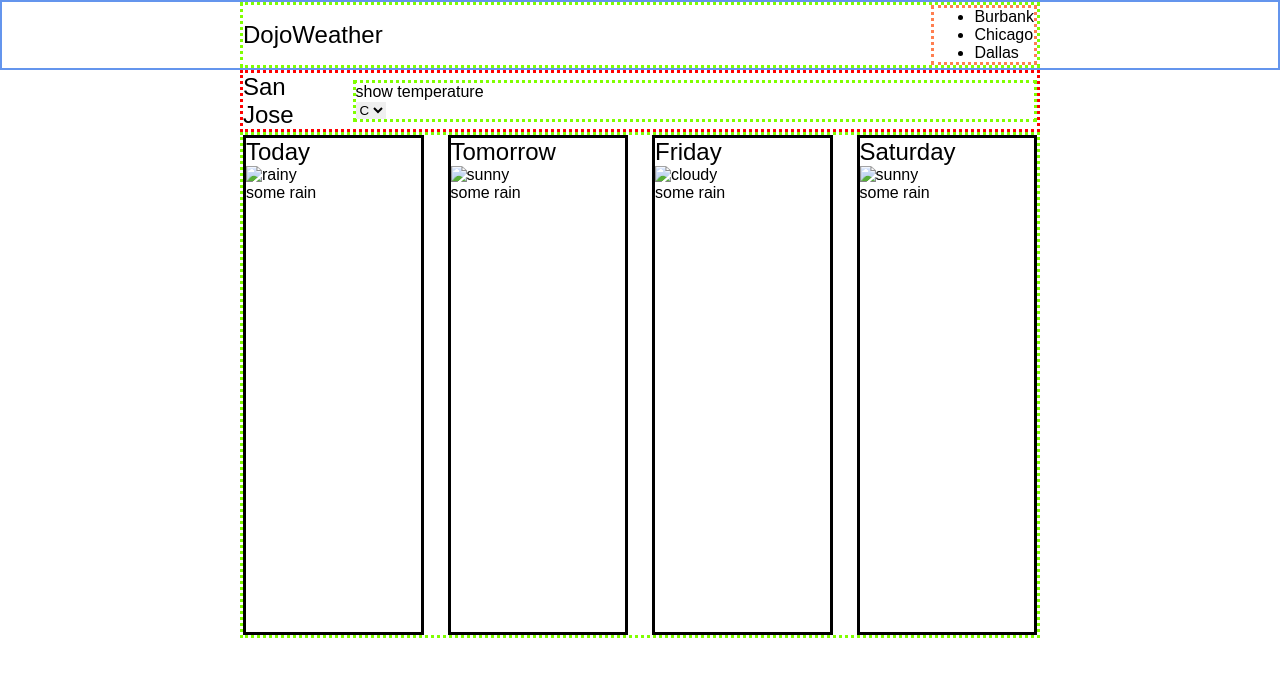
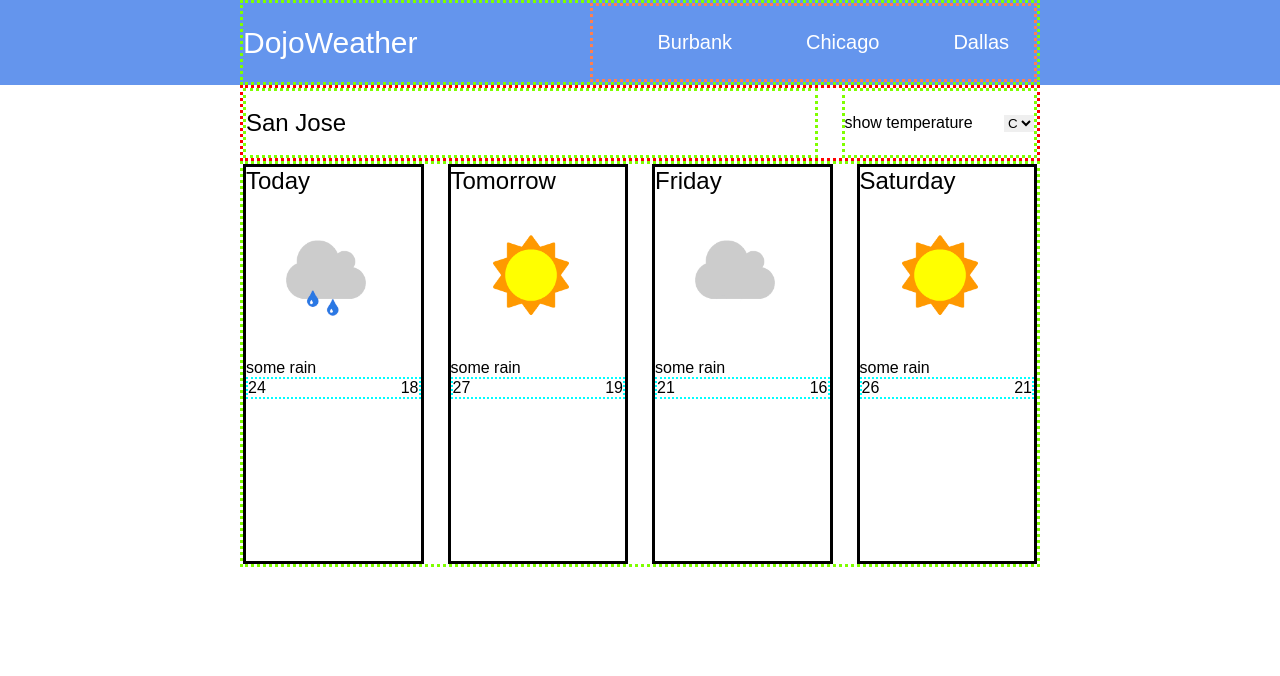
Before and after one commit to jsextonprofessional/Dojo_Weather, a plain HTML site: page index.html in a window 1280 px wide. Drawn offline with Linux system fonts and the light colour scheme.

Commit message:
updated layout, still needs functionality

```diff
--- a/index.html
+++ b/index.html
@@ -15,7 +15,7 @@
         <div class="container flexed">
             <h1>DojoWeather</h1>
             <div class="menu">
-                <ul>
+                <ul class="flexed">
                     <li>Burbank</li>
                     <li>Chicago</li>
                     <li>Dallas</li>
@@ -28,9 +28,11 @@
         <!-- Midpage Control Panel -->
         <div class="control container flexed">
             <!-- Left -->
-            <h2>San Jose</h2>
+            <div id="control-left" class="container flexed">
+                <h2>San Jose</h2>
+            </div>
             <!-- Right -->
-            <div class="temp-select container">
+            <div id="control-right" class="container flexed">
                 <p>show temperature</p>
                 <select name="cars" id="cars">
                     <option value="celcius">C</option>
@@ -45,52 +47,52 @@
                 <div class="weekday">
                     <h2>Today</h2>
                 </div>
-                <img src="" alt="rainy">
+                <img src="./images/some_rain.png" alt="rainy" class="weathericon">
                 <div class="weather">
                     <p>some rain</p>
                 </div>
-                <div class="temprow">
-                    <div class="hi"></div>
-                    <div class="low"></div>
+                <div class="temprow flexed">
+                    <div class="hi">24</div>
+                    <div class="low">18</div>
                 </div>
             </div>
             <div class="column">
                 <div class="weekday">
                     <h2>Tomorrow</h2>
                 </div>
-                <img src="" alt="sunny">
+                <img src="./images/some_sun.png" alt="sunny" class="weathericon">
                 <div class="weather">
                     <p>some rain</p>
                 </div>
-                <div class="temprow">
-                    <div class="hi"></div>
-                    <div class="low"></div>
+                <div class="temprow flexed">
+                    <div class="hi">27</div>
+                    <div class="low">19</div>
                 </div>
             </div>
             <div class="column">
                 <div class="weekday">
                     <h2>Friday</h2>
                 </div>
-                <img src="" alt="cloudy">
+                <img src="./images/some_clouds.png" alt="cloudy" class="weathericon">
                 <div class="weather">
                     <p>some rain</p>
                 </div>
-                <div class="temprow">
-                    <div class="hi"></div>
-                    <div class="low"></div>
+                <div class="temprow flexed">
+                    <div class="hi">21</div>
+                    <div class="low">16</div>
                 </div>
             </div>
             <div class="column">
                 <div class="weekday">
                     <h2>Saturday</h2>
                 </div>
-                <img src="" alt="sunny">
+                <img src="./images/some_sun.png" alt="sunny" class="weathericon">
                 <div class="weather">
                     <p>some rain</p>
                 </div>
-                <div class="temprow">
-                    <div class="hi"></div>
-                    <div class="low"></div>
+                <div class="temprow flexed">
+                    <div class="hi">26</div>
+                    <div class="low">21</div>
                 </div>
             </div>
         </div>
--- a/style.css
+++ b/style.css
@@ -4,10 +4,12 @@
     box-sizing: border-box;
     font-family: sans-serif;
     font-weight: lighter;
+    list-style: none;
 }
 
 .container {
     width: 800px;
+    min-height: 70px;
     margin: 0 auto;
     border: chartreuse dotted 3px;
 }
@@ -20,9 +22,19 @@
 }
 
 nav {
-    border: cornflowerblue solid 2px;
+    background-color: cornflowerblue;
 }
 
+h1 {
+    color: white;
+    font-size: 30px;
+}
+
+li {
+    color: white;
+    margin: 25px;
+    font-size: 20px;
+}
 .control {
     border: 3px dotted red;
 }
@@ -37,6 +49,25 @@ nav {
 
 .column {
     border: 3px solid black;
-    min-height: 500px;
+    min-height: 400px;
     width: 100%;
 }
+
+.weathericon {
+    height: 160px;
+}
+.temprow {
+    min-height: 20px;
+    border: 2px dotted cyan;
+}
+
+#control-left {
+    flex: 3;
+}
+
+#control-right {
+    flex: 1;
+}
+/* .tempt-select {
+    align-items: flex-end;
+} */
```
Also changed, not shown: images/cookie.png (added), images/some_clouds.png (added), images/some_rain.png (added), images/some_sun.png (added), 1 other file.
